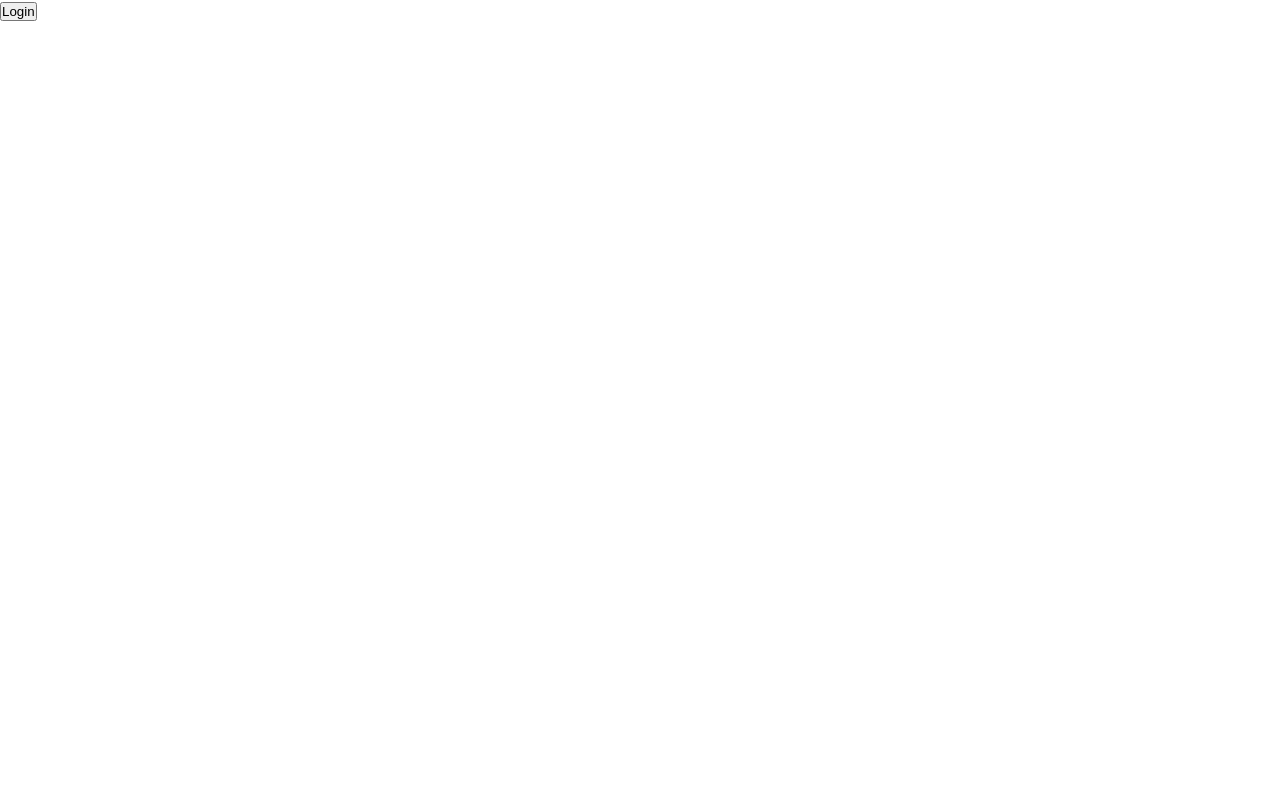
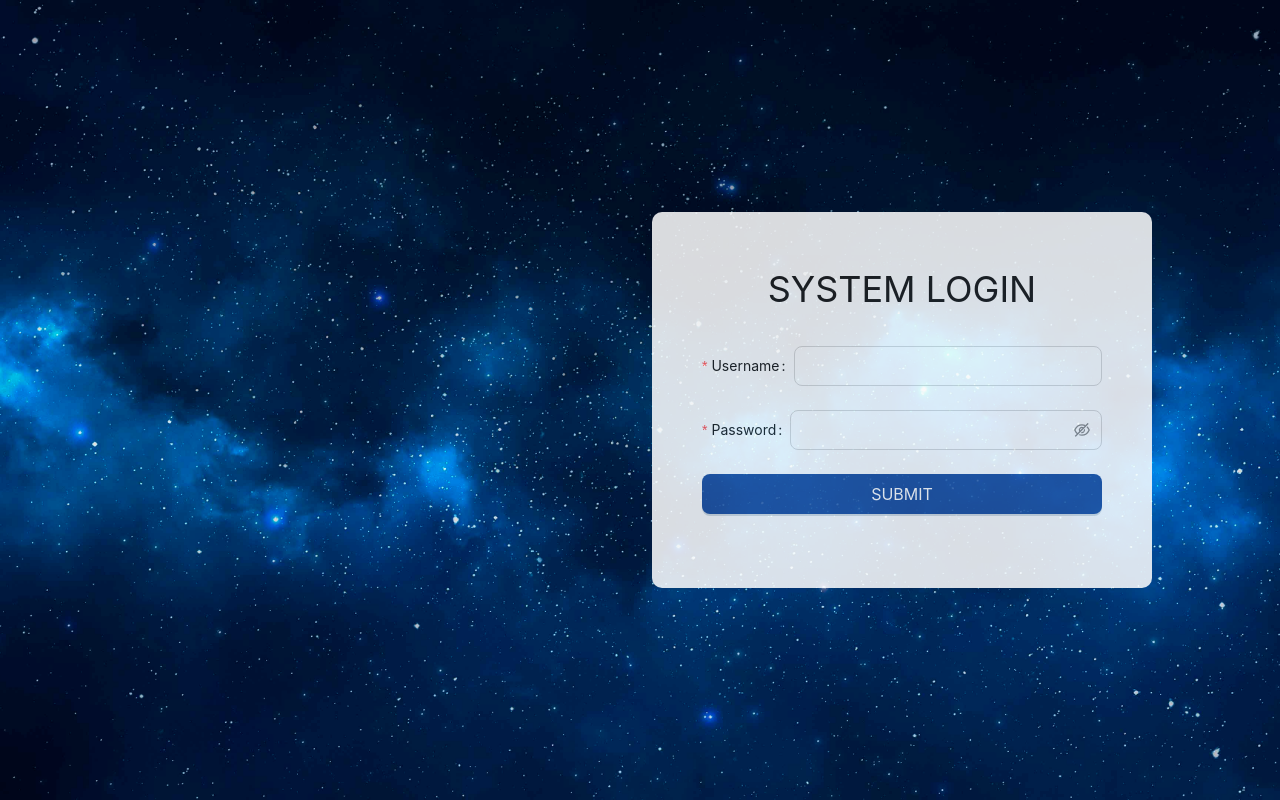
Before and after one commit to chen-min/back-admin-react, a React (Vite) app: page /Login in a window 1280 px wide. Built offline with nearby package versions, Linux system fonts and the light colour scheme.

Commit message:
login page

```diff
--- a/src/App.tsx
+++ b/src/App.tsx
@@ -12,8 +12,8 @@ function App() {
         token: {
           colorPrimary: "#2254a4",
         },
-        algorithm: theme.darkAlgorithm,
-        // theme.defaultAlgorithm,
+        // algorithm: theme.darkAlgorithm,
+        algorithm: theme.defaultAlgorithm,
       }}
     >
       <AntdApp>
--- a/src/router/index.tsx
+++ b/src/router/index.tsx
@@ -7,7 +7,7 @@ import { Navigate, createBrowserRouter } from "react-router-dom";
 export const router = [
   {
     path: "/",
-    element: <Navigate to="/login" />,
+    element: <Navigate to="/Login" />,
   },
   {
     path: "/login",
--- a/src/views/login/Login.tsx
+++ b/src/views/login/Login.tsx
@@ -1,14 +1,62 @@
+import { useState } from "react";
+import { Button, Form, Input, message } from "antd";
+import styles from "./login.module.less";
 import api from "@/api";
-
-function Welcome() {
-  const login = async () => {
-    const data = await api.login({ userName: "JackMa", userPwd: "123456" });
+import { Login } from "@/types/api";
+import storage from "@/utils/storage";
+// import { useStore } from "@/store";
+export default function LoginFC() {
+  const [loading, setLoading] = useState(false);
+  // const updateToken = useStore((state) => state.updateToken);
+  const onFinish = async (values: Login.params) => {
+    try {
+      setLoading(true);
+      const data = await api.login(values);
+      setLoading(false);
+      storage.set("token", data);
+      // updateToken(data);
+      message.success("登录成功");
+      const params = new URLSearchParams(location.search);
+      setTimeout(() => {
+        location.href = params.get("callback") || "/welcome";
+      });
+    } catch (error) {
+      setLoading(false);
+    }
   };
   return (
-    <div>
-      <button onClick={login}>Login</button>
+    <div className={styles.login}>
+      <div className={styles.loginWrapper}>
+        <div className={styles.title}>SYSTEM LOGIN</div>
+        <Form
+          name="basic"
+          initialValues={{ remember: true }}
+          onFinish={onFinish}
+          autoComplete="off"
+          size="large"
+        >
+          <Form.Item
+            label="Username"
+            name="userName"
+            rules={[{ required: true, message: "Please input your username!" }]}
+          >
+            <Input />
+          </Form.Item>
+
+          <Form.Item
+            name="userPwd"
+            label="Password"
+            rules={[{ required: true, message: "Please input your password!" }]}
+          >
+            <Input.Password />
+          </Form.Item>
+          <Form.Item>
+            <Button type="primary" block htmlType="submit" loading={loading}>
+              SUBMIT
+            </Button>
+          </Form.Item>
+        </Form>
+      </div>
     </div>
   );
 }
-
-export default Welcome;
--- /dev/null
+++ b/src/views/login/login.module.less
@@ -0,0 +1,23 @@
+.login {
+  height: 100vh;
+  background: url(/imgs/background.jpg) no-repeat;
+  background-size: cover;
+  background-position: center;
+}
+.title {
+  font-size: 36px;
+  line-height: 1.5;
+  text-align: center;
+  margin-bottom: 30px;
+}
+.loginWrapper {
+  background-color: #fff;
+  position: absolute;
+  opacity: 0.85;
+  top: 50%;
+  right: 10%;
+  width: 500px;
+  transform: translateY(-50%);
+  padding: 50px;
+  border-radius:10px;
+}
```
Also changed, not shown: src/types/api.ts (+7 -0 lines), public/imgs/background.jpg (added).
